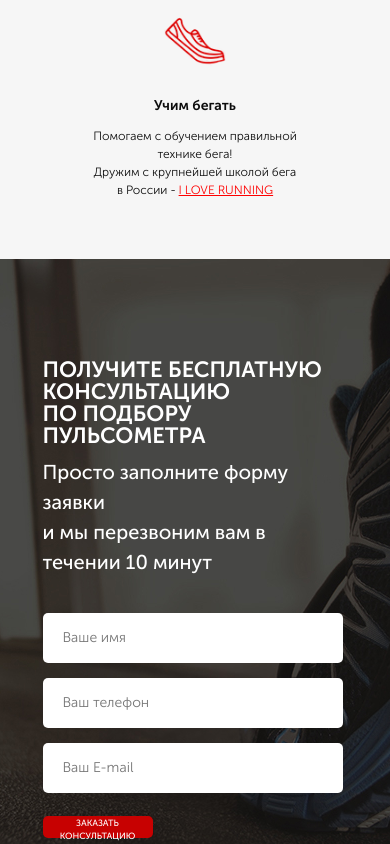
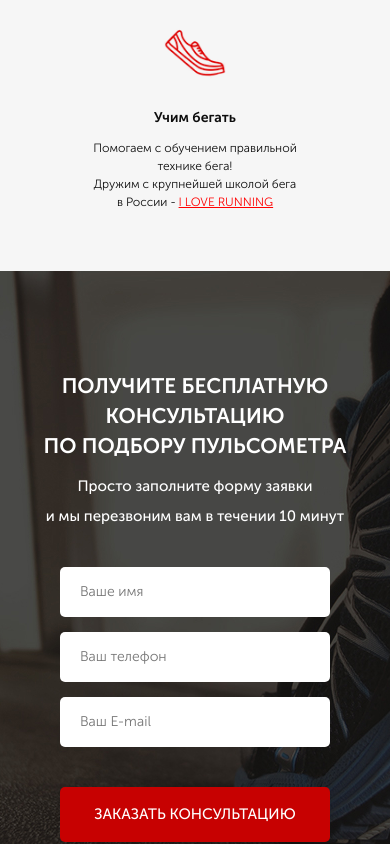
Before and after one commit to arturfrolov/pulse, a website: page src/index.html in a window 390 px wide. Shown: the part 1156-2000 px from the top of the page. Drawn offline with Linux system fonts and the light colour scheme.

Commit message:
adapted block consultation

```diff
--- a/src/sass/base/_media.sass
+++ b/src/sass/base/_media.sass
@@ -13,6 +13,9 @@
     .benefits
         &__item
             max-width: 215px
+    .title
+        &_left
+            font-size: 33px
 
 @media (max-width: 767px)
     .container
@@ -50,6 +53,17 @@
         &__descr
             margin-top: 17px
             font-size: 15px
+    .title
+        &_left
+            font-size: 30px
+            text-align: center
+            line-height: 47px
+    .consultation
+        &__descr
+            font-size: 19px
+            text-align: center
+    .feed-form
+        margin: 36px auto 0 auto
 
 @media (max-width: 575px)
     .container
@@ -58,10 +72,10 @@
         min-height: 500px
         padding: 21px 0 52px 0
         &__header
-            font-size: 24px
+            font-size: 25px
             line-height: 24px
         &__subheader
-            font-size: 13px
+            font-size: 14px
             line-height: 13px
             margin-top: 28px
         &__wrapper
@@ -70,7 +84,7 @@
             width: 280px
         &__icon
             width: 90px
-            font-size: 9px
+            font-size: 10px
             img
                 width: 35%
                 margin-bottom: 15px
@@ -80,7 +94,7 @@
                 font-size: 10px
     .header
         &__logo
-            width: 170px
+            width: 178px
         &__phone
             font-size: 12px
     .button
@@ -89,11 +103,16 @@
         font-size: 9px
         margin-top: 3px
         &_main
-            width: 166px
-            height: 33px
-            font-size: 11px
+            width: 180px
+            height: 42px
+            font-size: 12px
             margin-top: 50px
             line-height: 11px
+        &_submit
+            width: 100%
+            height: 55px
+            font-size: 15px
+            margin-top: 20px
     .benefits
         padding: 55px 0 60px 0
         &__item
@@ -109,3 +128,11 @@
     .title
         font-size: 22px
         line-height: 22px
+        &_left
+            font-size: 21px
+            line-height: 30px
+    .consultation
+        &__descr
+            font-size: 15px
+    .feed-form
+        width: 270px
```
Also changed, not shown: src/css/style.min.css.
